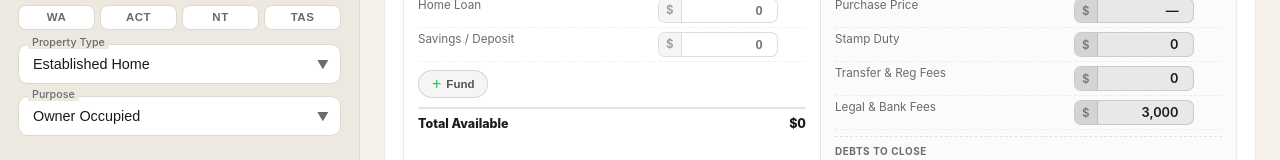
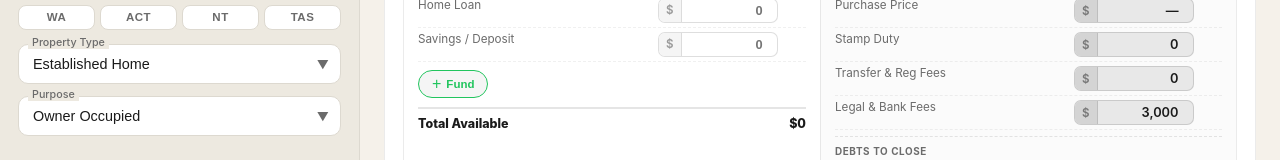
Before and after one commit to nathanvecchio-beep/FundsToComplete, a React (Vite) app: page / in a window 1280 px wide. Shown: the part 256-416 px from the top of the page. Built offline with nearby package versions, Linux system fonts and the light colour scheme.

Commit message:
Match + Fund button style to + Debt — green border, fills on hover
Co-Authored-By: Claude Sonnet 4.6 <noreply@anthropic.com>
Claude-Session: https://claude.ai/code/session_01CBAgorvVMoANc3bpkoa8F5

```diff
--- a/src/index.css
+++ b/src/index.css
@@ -564,6 +564,8 @@ body {
   text-transform: uppercase;
   color: var(--text-muted);
 }
+.fsc-add-fund-btn { border-color: #22c55e !important; color: #22c55e !important; }
+.fsc-add-fund-btn:hover { background: #22c55e !important; color: white !important; }
 .fsc-add-debt-btn { border-color: #dc2626 !important; color: #dc2626 !important; }
 .fsc-add-debt-btn:hover { background: #dc2626 !important; color: white !important; }
 .fsc-input-row {
```
